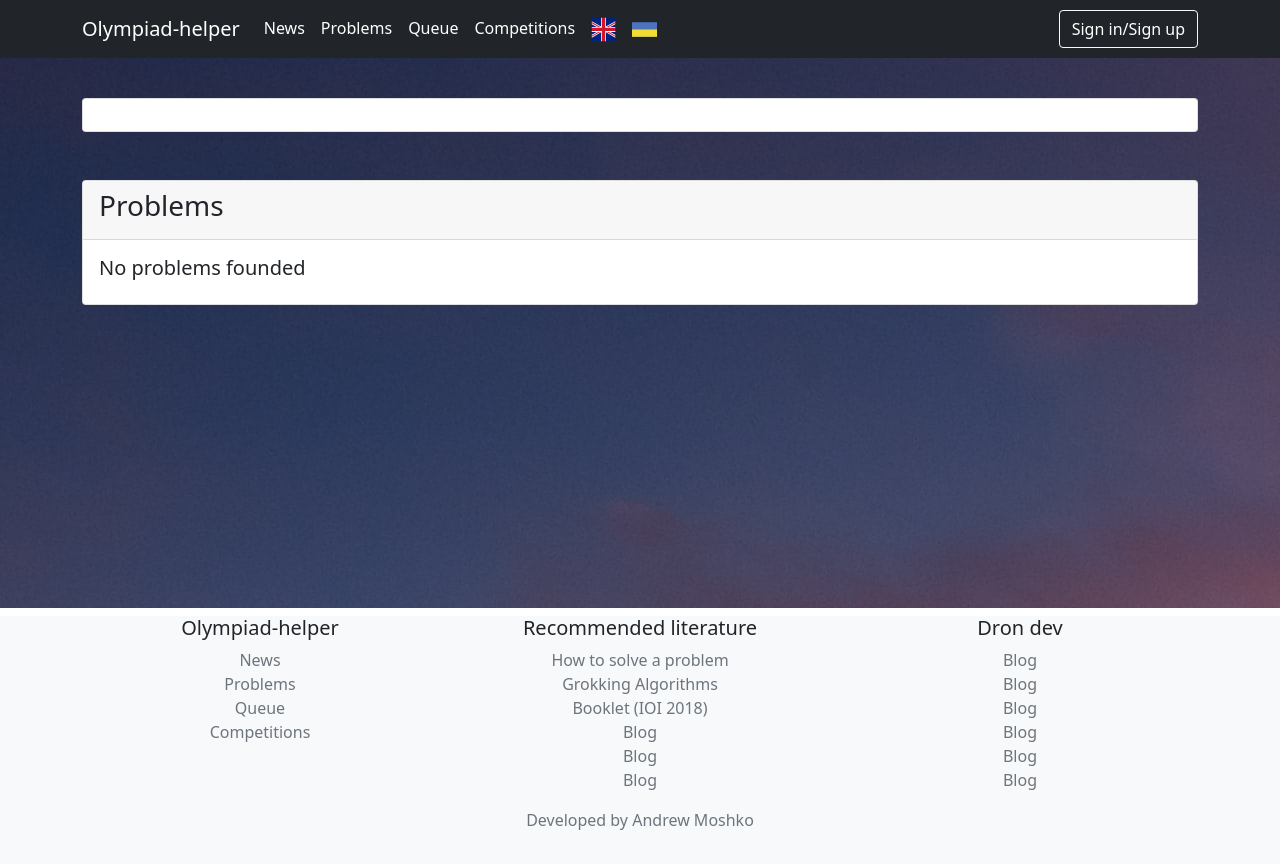
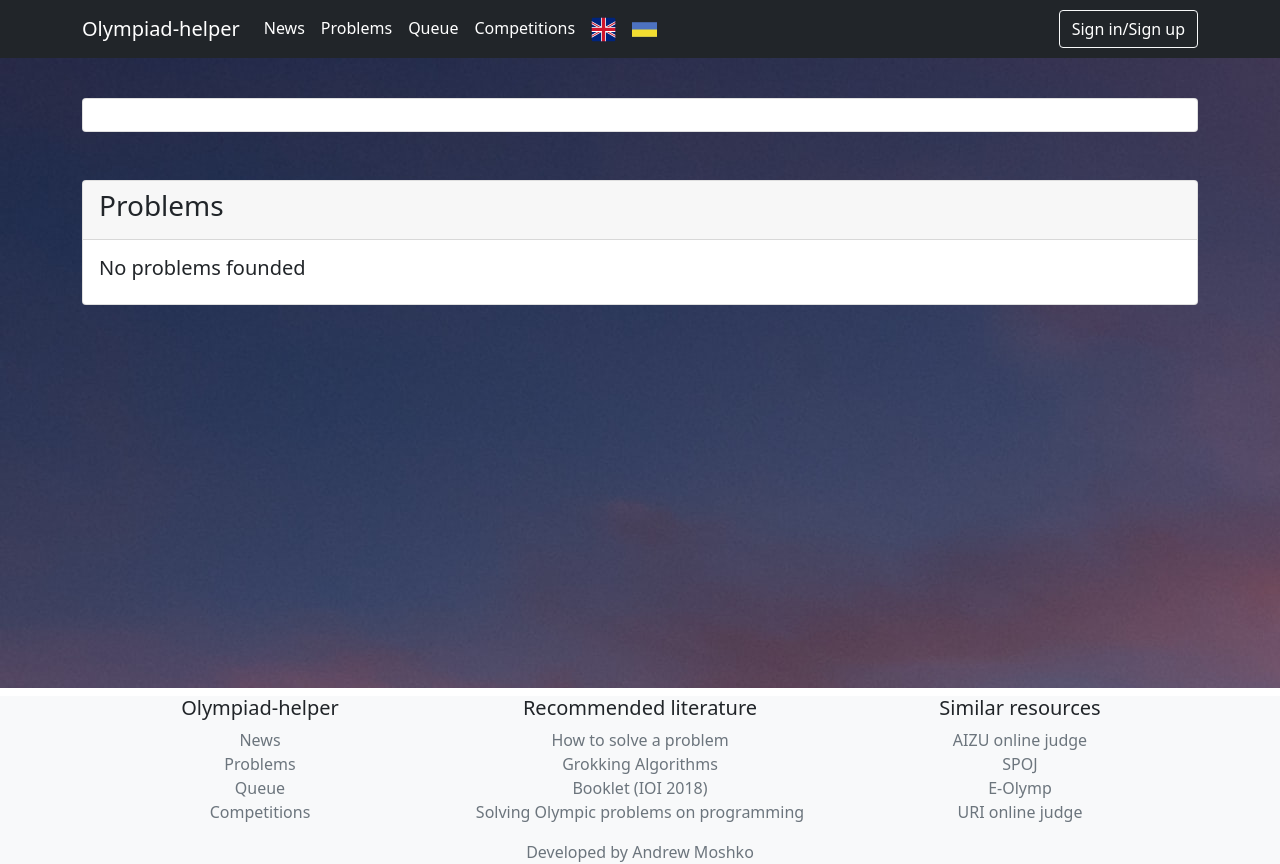
Before and after one commit to top1Dron/olympiad-helper, a Django app: template src/judge/templates/judge/problem_list.html in a window 1280 px wide. Before the commit the page ends 830 px from the top, so only its background shows below. Run offline with Django 3.2, Linux system fonts and the light colour scheme; the template is opened without the code that fills it, so the values that code supplies are empty; some libraries are stand-ins or nearby versions.

Commit message:
Updates with celery

```diff
--- a/src/competitions/forms.py
+++ b/src/competitions/forms.py
@@ -25,7 +25,6 @@ class CompetitionForm(forms.ModelForm):
 
     def clean(self):
         data = self.cleaned_data
-        logger.info(data)
         if data['end_date'] <= data['start_date']:
-            raise forms.ValidationError(_('Start date have to go after start_date'))
+            raise forms.ValidationError(_('End date have to go after start_date'))
         return super().clean()
--- a/src/config/urls.py
+++ b/src/config/urls.py
@@ -1,5 +1,4 @@
 from django.conf import settings
-from django.conf.urls import url
 from django.conf.urls.static import static
 from django.conf.urls.i18n import i18n_patterns
 from django.contrib import admin
--- a/src/judge/forms.py
+++ b/src/judge/forms.py
@@ -62,11 +62,7 @@ class ProblemFilterForm(forms.ModelForm):
     class Meta:
         model = Problem
         fields = ['number', 'difficulty', 'classification']
-        # widgets = {'classification': forms.Select()}
 
     def __init__(self, *args, **kwargs):
         super(ProblemFilterForm, self).__init__(*args, **kwargs)
         self.fields['number'].label = _('Number')
-    #     # for field in ('difficulty', 'classification'):
-    #     self.fields['difficulty'].empty_label = 'All problems'
-        # self.fields['difficulty'].choices.append(('', _('All problems')))
--- a/src/judge/models.py
+++ b/src/judge/models.py
@@ -57,6 +57,11 @@ class Problem(models.Model):
 
         ('CB', _('Combinatorics')),
         ('BS', _('Breadth-first-search')),
+        ('2S', _('2-set')),
+        ('AS', _('Algorithms on strings')),
+        ('BG', _('Beginners')),
+        ('SB', _('Binary-search')),
+        ('DS', _('Depth-first-search'))
     )
 
     number = models.SlugField(max_length=1000, unique=True)
--- a/src/judge/services/execute_solutions.py
+++ b/src/judge/services/execute_solutions.py
@@ -140,8 +140,8 @@ def _test_execution(test, execute_line, time_limit, solution):
         test.output_data = test.output_data.replace('\r', '')
         test_status = 'PD'
 
-        logger.info(test.output_data)
-        logger.info(test_output)
+        logger.info(f'Problem test - {test.output_data}')
+        logger.info(f'Real - {test_output}')
 
         if test_error_string != '':
             logger.info(f'{test.problem} {test.test_number} - done failed. {test_error_string}')
--- a/src/judge/templates/judge/problem_detail.html
+++ b/src/judge/templates/judge/problem_detail.html
@@ -38,8 +38,8 @@
                 </p>
                 <hr>
                 {% for sample in object.get_all_samples %}
-                    <div class="card-text"><strong>{% trans "Input example " %}#{{forloop.counter}}</strong></br>{{sample.sample_input|safe}}</div>
-                    <div class="card-text"><strong>{% trans "Output example " %}#{{forloop.counter}}</strong></br>{{sample.sample_output|safe}}</div>
+                    <div class="card-text"><strong>{% trans "Input example " %}#{{forloop.counter}}</strong></br>{{sample.sample_input|linebreaks}}</div>
+                    <div class="card-text"><strong>{% trans "Output example " %}#{{forloop.counter}}</strong></br>{{sample.sample_output|linebreaks}}</div>
                     <hr>
                 {%empty%}
                     <span class="card-text">{% trans "No samples. Think by yourself." %}</span>
--- a/src/judge/templates/judge/problem_list.html
+++ b/src/judge/templates/judge/problem_list.html
@@ -8,6 +8,9 @@
     <link rel='stylesheet' href="{% static 'css/pagination.css' %}">
 
 {% endblock extra_head %} {% endcomment %}
+{% block extra_css %}
+    <link rel='stylesheet' href="{% static 'css/pagination.css' %}">
+{% endblock extra_css %}
 
 {% block main_content %}
 <div class="container"  style="padding-top:50px; padding-bottom:50px;">
@@ -82,7 +85,7 @@
                     {% endfor %}
                     </tbody>
                 </table>
-                <div class="pagination">
+                <div class="pagination justify-content-center">
                     {% if page_obj.has_previous %}
                         <a href="?page={{ page_obj.previous_page_number }}">&laquo;</a>
                     {% endif %}
--- a/src/judge/views.py
+++ b/src/judge/views.py
@@ -25,7 +25,7 @@ class ProblemListView(ListView):
     model = Problem
     template_name = 'judge/problem_list.html'
     context_object_name = 'problems'
-    paginate_by = 10
+    paginate_by = 3
 
     def get_context_data(self, **kwargs):
         context = super().get_context_data(**kwargs)
--- /dev/null
+++ b/src/requirements.txt
@@ -0,0 +1,3 @@
+# To ensure app dependencies are ported from your virtual environment/host machine into your container, run 'pip freeze > requirements.txt' in the terminal to overwrite this file
+django==3.1.1
+gunicorn==20.0.4
--- a/src/templates/base.html
+++ b/src/templates/base.html
@@ -6,7 +6,6 @@
     <meta charset="utf-8">
     <title>{% block title %}Base template{% endblock title %}</title>
     <meta name="viewport" content="width=device-width, initial-scale=1.0">
-    {% comment %} <link rel="stylesheet" href="{% static 'css/judge/base.css' %}"> {% endcomment %}
     <link href="{% static 'assets/dist/css/bootstrap.css' %}" rel="stylesheet">
     {% block extra_css %}{% endblock extra_css %}
 
@@ -24,18 +23,9 @@
           font-size: 3.5rem;
         }
       }
-      {% comment %} .navbar-nav > .active > a {
-        color: aqua;
-        background-color: chartreuse;
-      }
-      .nav-item > a:hover {
-        color: aqua;
-      } {% endcomment %}
     </style>
 
     <link rel="short icon" href="{% static 'favicon.ico' %}">
-    {% comment %} <script src="{% static 'js/base.js' %}" type="module"></script> {% endcomment %}
-    {% comment %} <link href="{% static 'css/headers.css' %}" rel="stylesheet"> {% endcomment %}
     {% block extra_head %}{% endblock extra_head %}
 </head>
 <body>
@@ -85,11 +75,10 @@
         </div>
       </div>
     </nav>
-  {% comment %} </header> {% endcomment %}
 
 </main>
-<div class="main_content w-100" style="background-image: url('{% static "img/background.jpg" %}');min-height:70vh;">{% block main_content %}{% endblock main_content %}</div>
-<footer class="bg-light mt-2">
+<div class="main_content w-100" style="background-image: url('{% static "img/background.jpg" %}');min-height:80vh;">{% block main_content %}{% endblock main_content %}</div>
+<footer class="bg-light mt-2 d-bottom">
   <div class="container">
     <div class="row">
         <div class="col-6 col-md-4">
@@ -112,20 +101,16 @@
                 <li><a href="https://www.e-olymp.com/uk/help/how-to-solve-a-problem" class="link-secondary text-decoration-none">{% trans "How to solve a problem" %}</a></li>
                 <li><a href="https://ru.pdfdrive.com/%D0%93%D1%80%D0%BE%D0%BA%D0%B0%D0%B5%D0%BC-%D0%B0%D0%BB%D0%B3%D0%BE%D1%80%D0%B8%D1%82%D0%BC%D1%8B-e186671794.html" class="link-secondary text-decoration-none">{% trans "Grokking Algorithms" %}</a></li>
                 <li><a href="https://ioinformatics.org/files/booklet-ioi2018.pdf" class="link-secondary text-decoration-none">Booklet (IOI 2018)</a></li>
-                <li><a href="" class="link-secondary text-decoration-none">Blog</a></li>
-                <li><a href="" class="link-secondary text-decoration-none">Blog</a></li>
-                <li><a href="" class="link-secondary text-decoration-none">Blog</a></li>
+                <li><a href="http://vvman.lutsk.ua/file/k60.pdf" class="link-secondary text-decoration-none">{% trans "Solving Olympic problems on programming" %}</a></li>
             </ul>
         </div>
         <div class="col-6 col-md-4">
-            <h5 class="text-center">Dron dev</h5>
+            <h5 class="text-center">{% trans "Similar resources" %}</h5>
             <ul class="list-unstyled text-small text-center">
-                <li><a href="" class="link-secondary text-decoration-none">Blog</a></li>
-                <li><a href="" class="link-secondary text-decoration-none">Blog</a></li>
-                <li><a href="" class="link-secondary text-decoration-none">Blog</a></li>
-                <li><a href="" class="link-secondary text-decoration-none">Blog</a></li>
-                <li><a href="" class="link-secondary text-decoration-none">Blog</a></li>
-                <li><a href="" class="link-secondary text-decoration-none">Blog</a></li>
+                <li><a href="https://judge.u-aizu.ac.jp/onlinejudge/" class="link-secondary text-decoration-none">AIZU online judge</a></li>
+                <li><a href="https://www.spoj.com/" class="link-secondary text-decoration-none">SPOJ</a></li>
+                <li><a href="https://www.e-olymp.com/uk/" class="link-secondary text-decoration-none">E-Olymp</a></li>
+                <li><a href="https://www.urionlinejudge.com.br/judge/en/login" class="link-secondary text-decoration-none">URI online judge</a></li>
             </ul>
         </div>
     </div>
--- a/src/users/templates/users/edit_profile.html
+++ b/src/users/templates/users/edit_profile.html
@@ -10,10 +10,8 @@
             <div class="card-header"><h4>{% trans "Edit profile" %} {{ user.username }}</h4></div>
             <div class="card-body">
                 {% for key, value in form.errors.items %}
-                    <div class="alert alert-error">
-                        <div class="alert alert-danger" role="alert">
-                            {{value.as_text}}<button type="button" class="close" data-bs-dismiss="alert">×</button>
-                        </div>
+                    <div class="alert alert-danger" role="alert">
+                        {{value.as_text}}<button type="button" class="close" data-bs-dismiss="alert">×</button>
                     </div>
                 {% endfor %}
                  <form method="post" action='' enctype="multipart/form-data">
--- a/src/users/urls.py
+++ b/src/users/urls.py
@@ -17,7 +17,7 @@ urlpatterns = [
     path('password-reset/confirm/<str:uidb64>/<str:token>/', views.CustomPasswordResetConfirmView.as_view(), name='password_reset_confirm'),
     path('password-reset/complete/', views.CustomPasswordResetCompleteView.as_view(), name='password_reset_complete'),
     path('profile/<str:username>/', views.user_profile, name='profile'),
-    path('profile/<str:username>/edit', views.edit_user_profile, name='edit_profile'),
+    path('profile/<str:username>/edit/', views.edit_user_profile, name='edit_profile'),
     # path('reset/<str:uidb64>/<str:token>', name='password_reset_confirm'),
     # path('reset/done', name='password_reset_complete'),
 ]
```
Also changed, not shown: src/users/views.py (+9 -10 lines), src/judge/migrations/0004_auto_20210619_1459.py (added), src/locale/uk/LC_MESSAGES/django.po, 3 other files.
